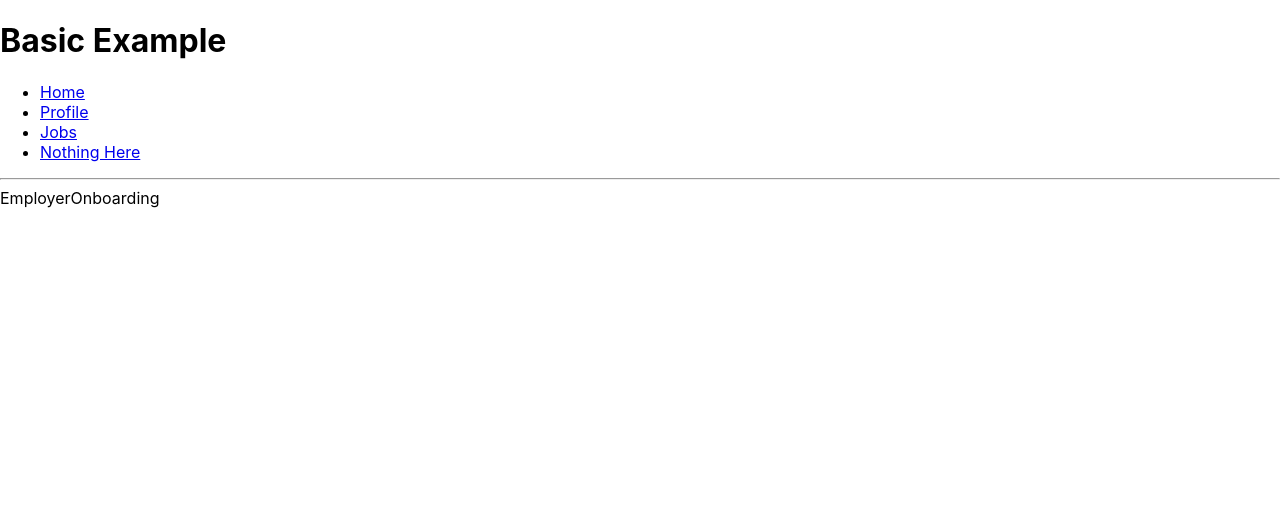
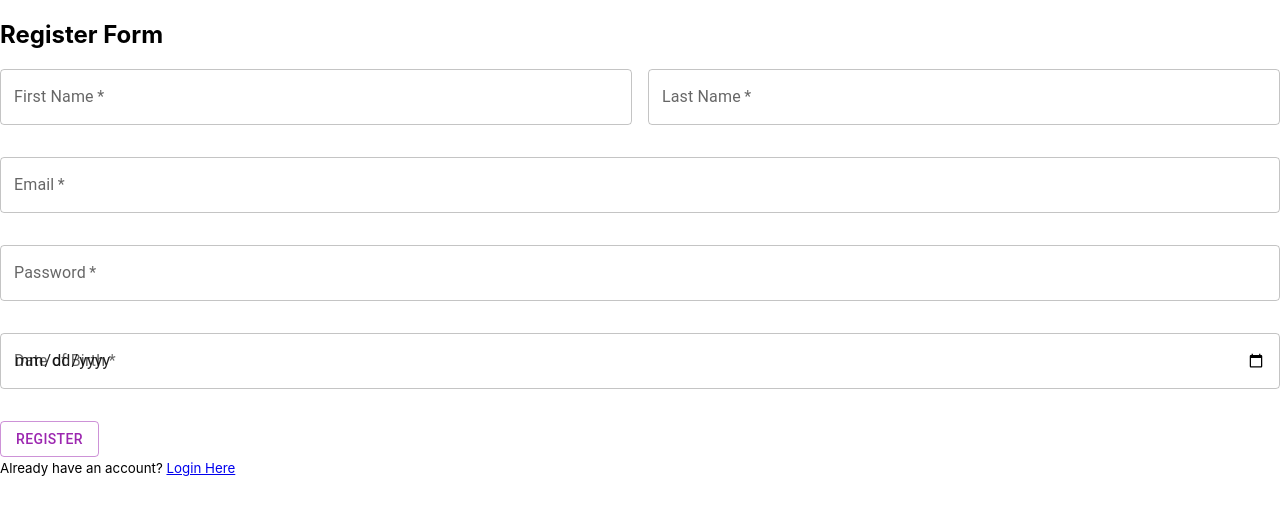
Before and after one commit to cfgtexas24/Team-13, a React (Create React App) app in the folder frontend/cfg13/: page /onboarding/employer in a window 1280 px wide. Shown: the top 514 px of the page. Built offline with nearby package versions, Linux system fonts and the light colour scheme.

Commit message:
restructure nav bar route

```diff
--- a/frontend/cfg13/src/App.js
+++ b/frontend/cfg13/src/App.js
@@ -18,28 +18,15 @@ export default function App() {
   return (
     <ThemeProvider theme={theme}>
     <div>
-      <h1>Basic Example</h1>
-
-      {/* Routes nest inside one another. Nested route paths build upon
-            parent route paths, and nested route elements render inside
-            parent route elements. See the note about <Outlet> below. */}
       <Routes>
         <Route path="/" element={<Layout />}>
           <Route path="onboarding" element={<Onboarding />}>
-            {/* This route is a parent route for the nested EmployeeOnboarding
-                  and EmployerOnboarding routes. It's a good place to put
-                  layout elements like headers that should appear on all
-                  onboarding pages. */}
             <Route path="employee" element={<EmployeeOnboarding />} />
             <Route path="employer" element={<EmployerOnboarding />} />
           </Route>
           <Route index element={<Home />} />
           <Route path="profile" element={<Profile />} />
           <Route path="jobs" element={<Jobs />} />
-
-          {/* Using path="*"" means "match anything", so this route
-                acts like a catch-all for URLs that we don't have explicit
-                routes for. */}
           <Route path="*" element={<NoMatch />} />
         </Route>
       </Routes>
--- a/frontend/cfg13/src/components/layout.js
+++ b/frontend/cfg13/src/components/layout.js
@@ -1,34 +1,10 @@
 import { Outlet, Link } from "react-router-dom";
+import Navbar from "./navbar";
 
 function Layout() {
   return (
-    <div>
-      {/* A "layout route" is a good place to put markup you want to
-          share across all the pages on your site, like navigation. */}
-      <nav>
-        <ul>
-          <li>
-            <Link to="/">Home</Link>
-          </li>
-          <li>
-            <Link to="/profile">Profile</Link>
-          </li>
-          <li>
-            <Link to="/jobs">Jobs</Link>
-          </li>
-          <li>
-            <Link to="/nothing-here">Nothing Here</Link>
-          </li>
-        </ul>
-      </nav>
-
-      <hr />
-
-      {/* An <Outlet> renders whatever child route is currently active,
-          so you can think about this <Outlet> as a placeholder for
-          the child routes we defined above. */}
-      <Outlet />
-    </div>
+    // <Navbar/>
+    <Outlet />
   );
 }
 
--- a/frontend/cfg13/src/components/navbar.js
+++ b/frontend/cfg13/src/components/navbar.js
@@ -1,9 +1,31 @@
 import * as React from 'react';
 import Button from '@mui/material/Button';
+import { Link, Outlet } from 'react-router-dom';
 
 const Navbar = () => {
   return (
-        <Button variant="text">Hi</Button>
+    <div>
+    {/* A "layout route" is a good place to put markup you want to
+        share across all the pages on your site, like navigation. */}
+    <nav>
+      <ul>
+        <li>
+          <Link to="/">Home</Link>
+        </li>
+        <li>
+          <Link to="/profile">Profile</Link>
+        </li>
+        <li>
+          <Link to="/jobs">Jobs</Link>
+        </li>
+        <li>
+          <Link to="/nothing-here">Nothing Here</Link>
+        </li>
+      </ul>
+    </nav>
+
+    <hr />
+  </div>
   );
 };
 
--- a/frontend/cfg13/src/forms/EmployerOnboarding.jsx
+++ b/frontend/cfg13/src/forms/EmployerOnboarding.jsx
@@ -1,9 +1,86 @@
-import React from 'react'
+import React, {useState} from 'react';
+import { TextField, Button, Container, Stack } from '@mui/material';
+import { Link } from "react-router-dom"
+import EmployeeOnboarding from './EmployeeOnboarding';
+
 
 const EmployerOnboarding = () => {
-  return (
-    <div>EmployerOnboarding</div>
-  )
+    const [firstName, setFirstName] = useState('')
+    const [lastName, setLastName] = useState('')
+    const [email, setEmail] = useState('')
+    const [dateOfBirth, setDateOfBirth] = useState('')
+    const [password, setPassword] = useState('')
+
+    function handleSubmit(event) {
+        event.preventDefault();
+        console.log(firstName, lastName, email, dateOfBirth, password)
+    }
+
+    return (
+        <React.Fragment>
+            <h2>Register Form</h2>
+            <form onSubmit={handleSubmit} action={<Link to="/login" />}>
+                <Stack spacing={2} direction="row" sx={{marginBottom: 4}}>
+                    <TextField
+                        type="text"
+                        variant='outlined'
+                        color='secondary'
+                        label="First Name"
+                        onChange={e => setFirstName(e.target.value)}
+                        value={firstName}
+                        fullWidth
+                        required
+                    />
+                    <TextField
+                        type="text"
+                        variant='outlined'
+                        color='secondary'
+                        label="Last Name"
+                        onChange={e => setLastName(e.target.value)}
+                        value={lastName}
+                        fullWidth
+                        required
+                    />
+                </Stack>
+                <TextField
+                    type="email"
+                    variant='outlined'
+                    color='secondary'
+                    label="Email"
+                    onChange={e => setEmail(e.target.value)}
+                    value={email}
+                    fullWidth
+                    required
+                    sx={{mb: 4}}
+                />
+                <TextField
+                    type="password"
+                    variant='outlined'
+                    color='secondary'
+                    label="Password"
+                    onChange={e => setPassword(e.target.value)}
+                    value={password}
+                    required
+                    fullWidth
+                    sx={{mb: 4}}
+                />
+                <TextField
+                    type="date"
+                    variant='outlined'
+                    color='secondary'
+                    label="Date of Birth"
+                    onChange={e => setDateOfBirth(e.target.value)}
+                    value={dateOfBirth}
+                    fullWidth
+                    required
+                    sx={{mb: 4}}
+                />
+                <Button variant="outlined" color="secondary" type="submit">Register</Button>
+            </form>
+            <small>Already have an account? <Link to="/login">Login Here</Link></small>
+
+        </React.Fragment>
+    )
 }
 
-export default EmployerOnboarding
+export default EmployerOnboarding;
```
